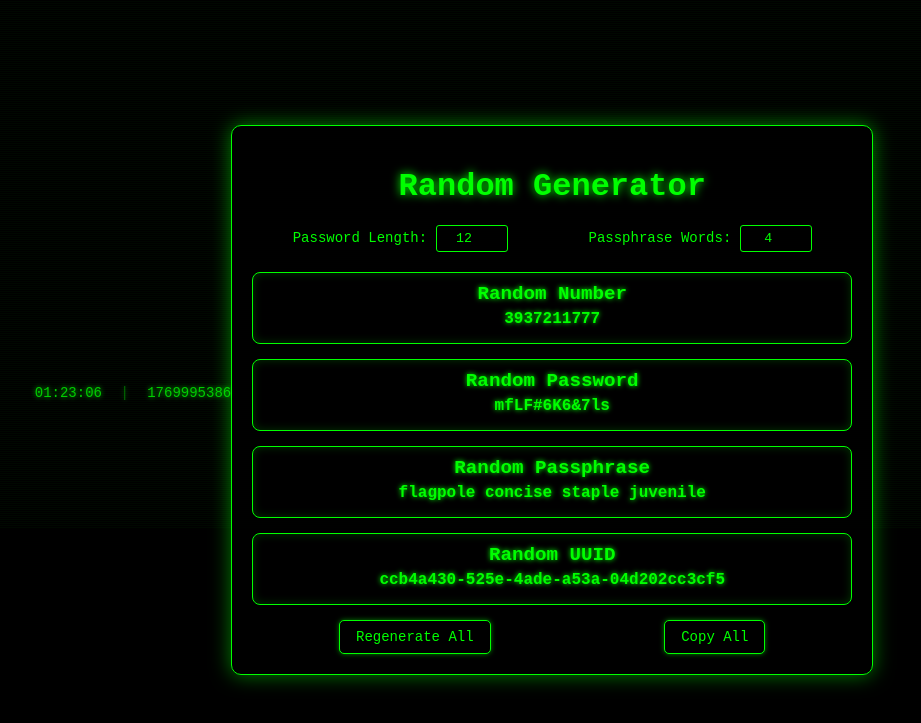
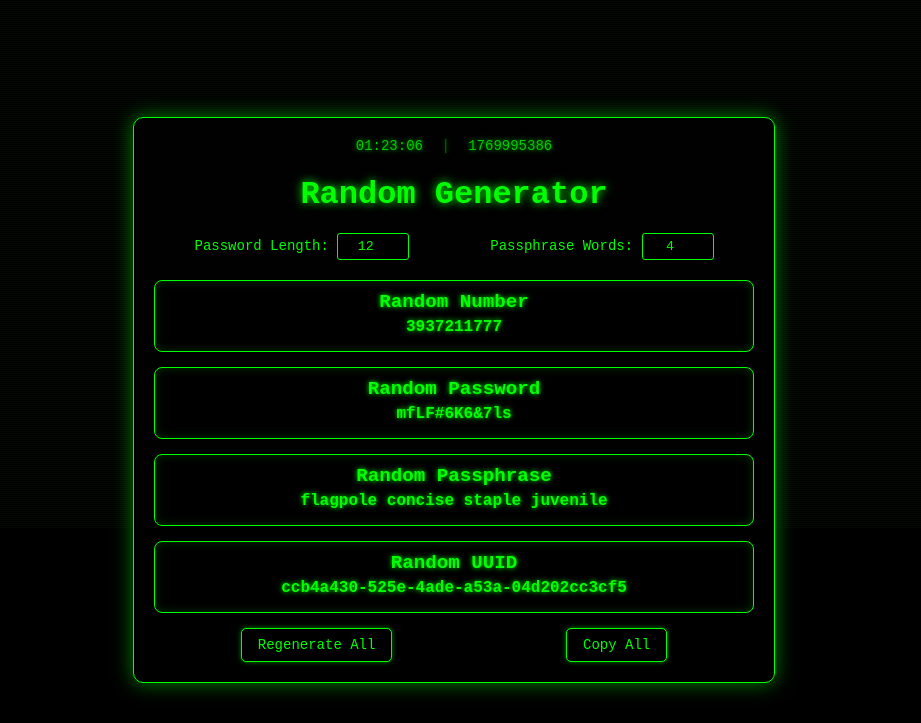
Before and after one commit to MarloGreene/njsr, a PHP site: page /rand/index.html in a window 1280 px wide. Shown: the top 723 px of the page, without its empty margins (186-1107 px from the left). Run offline with PHP 8.4, Linux system fonts and the light colour scheme.

Commit message:
Fix timestamp position - move inside container

```diff
--- a/rand/index.html
+++ b/rand/index.html
@@ -7,12 +7,12 @@
     <link rel="stylesheet" href="style.css">
 </head>
 <body>
-    <div class="timestamp-display">
-        <span id="human-time" class="clickable" title="Click to copy">--:--:--</span>
-        <span class="separator">|</span>
-        <span id="unix-time" class="clickable" title="Click to copy Unix timestamp">----------</span>
-    </div>
     <div class="container">
+        <div class="timestamp-display">
+            <span id="human-time" class="clickable" title="Click to copy">--:--:--</span>
+            <span class="separator">|</span>
+            <span id="unix-time" class="clickable" title="Click to copy Unix timestamp">----------</span>
+        </div>
         <h1>Random Generator</h1>
         <div class="options">
             <label>Password Length: <input type="number" id="password-length" min="8" max="32" value="12"></label>
--- a/rand/style.css
+++ b/rand/style.css
@@ -35,10 +35,8 @@ body::before {
 }
 
 .timestamp-display {
-    position: relative;
-    z-index: 1;
     text-align: center;
-    margin-bottom: 15px;
+    margin-bottom: 10px;
     font-size: 14px;
     color: #00ff00;
     text-shadow: 0 0 5px #00ff00;
```
